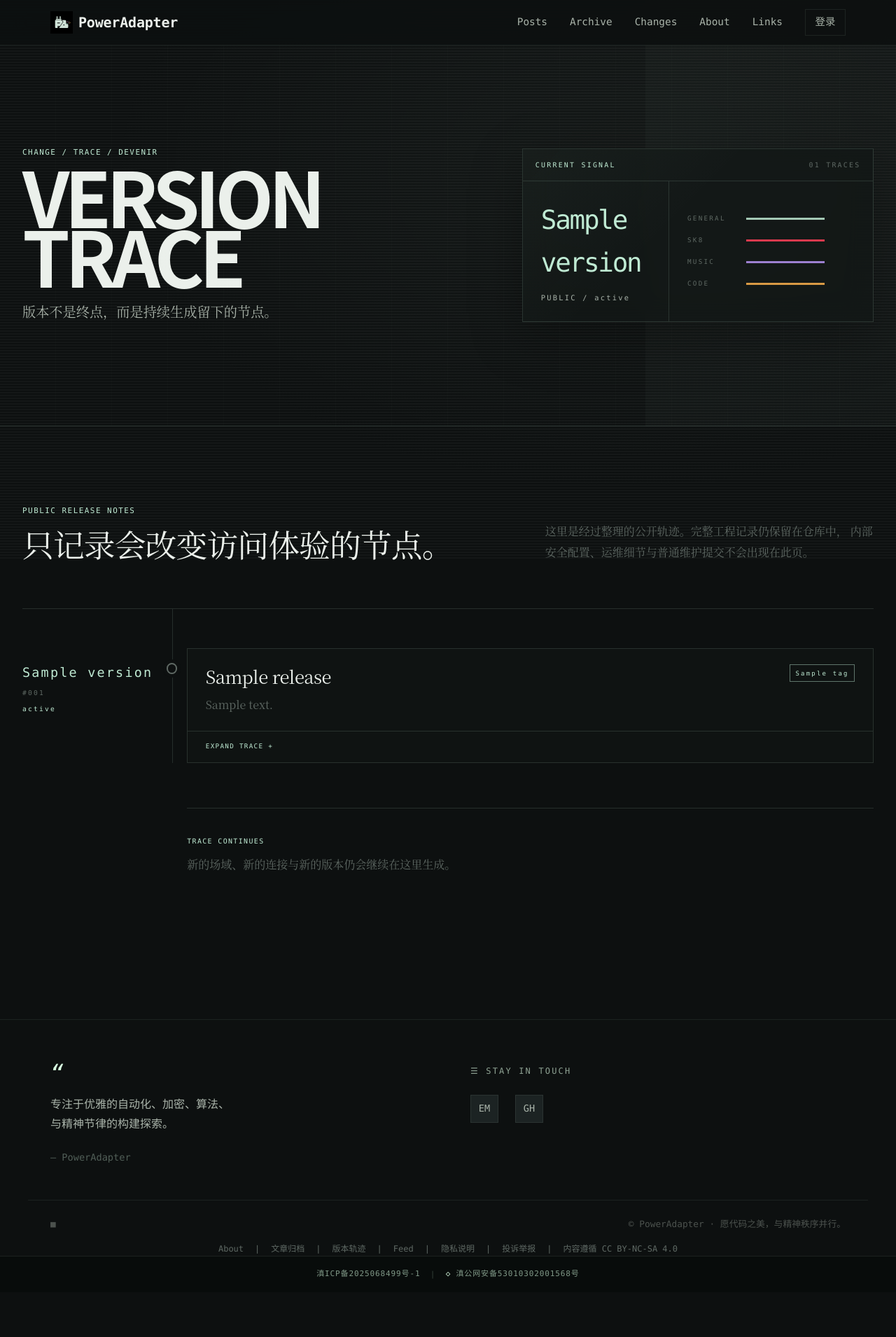
After one commit to se-veN714/PowerAdapterBlogs, a Django app: template themes/devenir/templates/pages/site/changelog.html in a window 1280 px wide. The commit adds this page. Shown: the whole page at 70% size. Run offline with Django 5.2, Linux system fonts and the light colour scheme; the template is opened without the code that fills it: most values are stand-ins (such as "Sample title", 1, 10 or a date in 2020); parts of the project's set-up code (start-up, migrations or seed data) failed here and were passed over; some web fonts are replaced.

Commit message:
feat: add public version trace

```diff
--- a/PowerAdapterBlogs/urls.py
+++ b/PowerAdapterBlogs/urls.py
@@ -29,6 +29,7 @@ from Blogs.views import IndexView
 from boards.amap_proxy import amap_service_proxy
 from config.views import (
     AboutView,
+    ChangelogView,
     LinkListView,
     PrivacyView,
     content_report_create,
@@ -69,6 +70,7 @@ urlpatterns = [
     # LinksPage
     path("links/", LinkListView.as_view(), name="links"),
     path("about/", AboutView.as_view(), name="about"),
+    path("changelog/", ChangelogView.as_view(), name="changelog"),
     path("privacy/", PrivacyView.as_view(), name="privacy"),
     path("reports/new/", content_report_create, name="report-create"),
     path("reports/<uuid:reference>/", content_report_status, name="report-status"),
--- /dev/null
+++ b/themes/devenir/static/css/changelog.css
@@ -0,0 +1,367 @@
+:root {
+    --trace-general: #bfead3;
+    --trace-sk8: #ff4058;
+    --trace-music: #b794f4;
+    --trace-code: #ffb24d;
+    --trace-line: rgba(191, 234, 211, 0.14);
+    --trace-panel: rgba(18, 23, 22, 0.76);
+}
+
+.changelog-shell {
+    width: min(calc(100% - 4rem), 1400px);
+    margin-inline: auto;
+}
+
+.changelog-kicker,
+.changelog-signal,
+.changelog-release__identity,
+.changelog-tags,
+.changelog-release__details summary,
+.changelog-end span {
+    font-family: var(--font-mono);
+    letter-spacing: 0.14em;
+}
+
+.changelog-kicker {
+    color: var(--trace-general);
+    font-size: 0.68rem;
+}
+
+.changelog-hero {
+    min-height: 34rem;
+    padding-top: 64px;
+    border-bottom: 1px solid var(--trace-line);
+    background:
+        linear-gradient(90deg, transparent 0 72%, rgba(191, 234, 211, 0.025) 72%),
+        repeating-linear-gradient(
+            90deg,
+            transparent 0,
+            transparent 79px,
+            rgba(191, 234, 211, 0.025) 80px
+        );
+}
+
+.changelog-hero__grid {
+    display: grid;
+    grid-template-columns: minmax(0, 1fr) minmax(26rem, 0.82fr);
+    align-items: center;
+    gap: clamp(3rem, 8vw, 9rem);
+    min-height: 34rem;
+    padding-block: 4.5rem;
+}
+
+.changelog-hero h1 {
+    margin: 0.65rem 0 1.25rem;
+    color: var(--text-primary);
+    font: 700 clamp(4rem, 8.5vw, 8.8rem) / 0.78 var(--font-sans);
+    letter-spacing: -0.065em;
+}
+
+.changelog-hero__lead {
+    max-width: 38rem;
+    color: var(--text-secondary);
+    font-family: var(--font-serif);
+    font-size: clamp(1rem, 1.5vw, 1.3rem);
+    font-weight: 400;
+    line-height: 1.9;
+}
+
+.changelog-signal {
+    border: 1px solid var(--trace-line);
+    background:
+        linear-gradient(135deg, rgba(191, 234, 211, 0.035), transparent 44%),
+        var(--trace-panel);
+    box-shadow: 0 22px 70px rgba(0, 0, 0, 0.28);
+    backdrop-filter: blur(18px);
+    -webkit-backdrop-filter: blur(18px);
+}
+
+.changelog-signal__header {
+    display: flex;
+    justify-content: space-between;
+    gap: 1rem;
+    padding: 0.9rem 1.1rem;
+    border-bottom: 1px solid var(--trace-line);
+    color: var(--trace-general);
+    font-size: 0.62rem;
+}
+
+.changelog-signal__header span:last-child { color: var(--text-tertiary); }
+
+.changelog-signal__body {
+    display: grid;
+    grid-template-columns: minmax(10rem, 0.72fr) 1fr;
+}
+
+.changelog-signal__body > div {
+    display: grid;
+    align-content: center;
+    gap: 0.75rem;
+    min-height: 12rem;
+    padding: 1.6rem;
+    border-right: 1px solid var(--trace-line);
+}
+
+.changelog-signal__body strong {
+    color: var(--trace-general);
+    font-size: clamp(1.5rem, 3vw, 2.35rem);
+    font-weight: 400;
+    letter-spacing: -0.06em;
+}
+
+.changelog-signal__body > div span {
+    color: var(--text-secondary);
+    font-size: 0.65rem;
+}
+
+.changelog-signal ul {
+    display: grid;
+    align-content: center;
+    gap: 1rem;
+    margin: 0;
+    padding: 1.6rem;
+    list-style: none;
+}
+
+.changelog-signal li {
+    --signal-color: var(--trace-general);
+    display: grid;
+    grid-template-columns: 4.5rem 1fr;
+    align-items: center;
+    gap: 0.75rem;
+    color: var(--text-tertiary);
+    font-size: 0.58rem;
+}
+
+.changelog-signal li.is-sk8 { --signal-color: var(--trace-sk8); }
+.changelog-signal li.is-music { --signal-color: var(--trace-music); }
+.changelog-signal li.is-code { --signal-color: var(--trace-code); }
+.changelog-signal li i {
+    height: 3px;
+    background: linear-gradient(90deg, var(--signal-color) 0 72%, transparent 72%);
+    opacity: 0.84;
+}
+
+.changelog-page { padding-block: 5rem 7rem; }
+
+.changelog-intro {
+    display: grid;
+    grid-template-columns: minmax(0, 0.8fr) minmax(20rem, 0.55fr);
+    justify-content: space-between;
+    gap: 4rem;
+    padding-bottom: 4rem;
+    border-bottom: 1px solid var(--trace-line);
+}
+
+.changelog-intro h2 {
+    max-width: 42rem;
+    margin-top: 0.65rem;
+    color: var(--text-primary);
+    font: 400 clamp(1.8rem, 3.5vw, 3.5rem) / 1.25 var(--font-serif);
+}
+
+.changelog-intro > p {
+    align-self: end;
+    color: var(--text-tertiary);
+    font-family: var(--font-serif);
+    line-height: 1.9;
+}
+
+.changelog-timeline {
+    position: relative;
+    display: grid;
+    gap: 1rem;
+    margin: 0;
+    padding: 3.5rem 0 0;
+    list-style: none;
+}
+
+.changelog-timeline::before {
+    content: '';
+    position: absolute;
+    top: 0;
+    bottom: 0;
+    left: 13.35rem;
+    width: 1px;
+    background: var(--trace-line);
+}
+
+.changelog-release {
+    display: grid;
+    grid-template-columns: 12rem 2.7rem minmax(0, 1fr);
+    align-items: start;
+}
+
+.changelog-release__identity {
+    display: grid;
+    gap: 0.45rem;
+    padding-top: 1.25rem;
+}
+
+.changelog-release__identity time {
+    color: var(--trace-general);
+    font-size: 1.15rem;
+}
+
+.changelog-release__identity span,
+.changelog-release__identity b {
+    color: var(--text-tertiary);
+    font-size: 0.6rem;
+    font-weight: 400;
+}
+
+.changelog-release__identity b { color: var(--trace-general); }
+
+.changelog-release__node {
+    position: relative;
+    z-index: 2;
+    width: 0.95rem;
+    height: 0.95rem;
+    margin: 1.35rem auto 0;
+    border: 2px solid var(--text-tertiary);
+    border-radius: 50%;
+    background: var(--bg-primary);
+    box-shadow: 0 0 0 5px var(--bg-primary);
+}
+
+.changelog-release.is-current .changelog-release__node {
+    border-color: var(--trace-general);
+    box-shadow: 0 0 0 5px var(--bg-primary), 0 0 14px rgba(191, 234, 211, 0.35);
+}
+
+.changelog-release__card {
+    min-width: 0;
+    border: 1px solid var(--trace-line);
+    background: rgba(18, 23, 22, 0.58);
+}
+
+.changelog-release.is-current .changelog-release__card {
+    border-color: rgba(191, 234, 211, 0.34);
+    background:
+        linear-gradient(90deg, rgba(191, 234, 211, 0.035), transparent 38%),
+        rgba(18, 23, 22, 0.72);
+}
+
+.changelog-release__summary {
+    display: grid;
+    grid-template-columns: minmax(0, 1fr) auto;
+    gap: 2rem;
+    padding: 1.4rem 1.6rem;
+}
+
+.changelog-release__summary h3 {
+    margin: 0 0 0.5rem;
+    color: var(--text-primary);
+    font: 400 clamp(1.2rem, 2vw, 1.7rem) / 1.4 var(--font-serif);
+}
+
+.changelog-release__summary p {
+    max-width: 58rem;
+    color: var(--text-tertiary);
+    font-family: var(--font-serif);
+    line-height: 1.8;
+}
+
+.changelog-tags {
+    display: flex;
+    flex-wrap: wrap;
+    align-content: start;
+    justify-content: flex-end;
+    gap: 0.45rem;
+    margin: 0;
+    padding: 0;
+    list-style: none;
+}
+
+.changelog-tag {
+    --tag-color: var(--trace-general);
+    padding: 0.28rem 0.48rem;
+    border: 1px solid color-mix(in srgb, var(--tag-color) 46%, transparent);
+    color: var(--tag-color);
+    font-size: 0.56rem;
+}
+
+.changelog-tag--sk8 { --tag-color: var(--trace-sk8); }
+.changelog-tag--music { --tag-color: var(--trace-music); }
+.changelog-tag--code { --tag-color: var(--trace-code); }
+
+.changelog-release__details {
+    border-top: 1px solid var(--trace-line);
+}
+
+.changelog-release__details summary {
+    min-height: 44px;
+    padding: 0.85rem 1.6rem;
+    color: var(--trace-general);
+    font-size: 0.58rem;
+    cursor: pointer;
+    list-style: none;
+}
+
+.changelog-release__details summary::-webkit-details-marker { display: none; }
+.changelog-release__details summary::after { content: ' +'; }
+.changelog-release__details[open] summary::after { content: ' −'; }
+.changelog-release__details summary:hover { background: rgba(191, 234, 211, 0.035); }
+
+.changelog-release__details ul {
+    display: grid;
+    gap: 0.65rem;
+    margin: 0;
+    padding: 0 1.6rem 1.4rem 2.8rem;
+    color: var(--text-secondary);
+    font-family: var(--font-serif);
+    line-height: 1.75;
+}
+
+.changelog-end {
+    margin: 4rem 0 0 14.7rem;
+    padding: 2rem 0;
+    border-top: 1px solid var(--trace-line);
+}
+
+.changelog-end span { color: var(--trace-general); font-size: 0.62rem; }
+.changelog-end p { margin-top: 0.6rem; color: var(--text-tertiary); font-family: var(--font-serif); }
+
+@media (max-width: 980px) {
+    .changelog-hero__grid { grid-template-columns: 1fr; gap: 3rem; }
+    .changelog-hero h1 { font-size: clamp(4rem, 14vw, 7rem); }
+    .changelog-intro { grid-template-columns: 1fr; gap: 1.5rem; }
+    .changelog-timeline::before { left: 1.3rem; }
+    .changelog-release { grid-template-columns: 2.7rem minmax(0, 1fr); }
+    .changelog-release__identity {
+        grid-column: 2;
+        grid-row: 1;
+        grid-template-columns: auto auto 1fr;
+        align-items: baseline;
+        gap: 0.75rem;
+        padding: 0 0 0.7rem;
+    }
+    .changelog-release__node { grid-column: 1; grid-row: 1 / span 2; }
+    .changelog-release__card { grid-column: 2; grid-row: 2; }
+    .changelog-end { margin-left: 2.7rem; }
+}
+
+@media (max-width: 620px) {
+    .changelog-shell { width: min(calc(100% - 2rem), 1400px); }
+    .changelog-hero__grid { padding-block: 4rem 3rem; }
+    .changelog-hero h1 { font-size: clamp(3.25rem, 19vw, 5.4rem); }
+    .changelog-signal__body { grid-template-columns: 1fr; }
+    .changelog-signal__body > div {
+        min-height: auto;
+        border-right: 0;
+        border-bottom: 1px solid var(--trace-line);
+    }
+    .changelog-page { padding-block: 3.5rem 5rem; }
+    .changelog-intro { padding-bottom: 3rem; }
+    .changelog-timeline { padding-top: 2.5rem; }
+    .changelog-release__summary { grid-template-columns: 1fr; gap: 1rem; padding: 1.15rem; }
+    .changelog-tags { justify-content: flex-start; }
+    .changelog-release__details summary { padding-inline: 1.15rem; }
+    .changelog-release__details ul { padding: 0 1.15rem 1.15rem 2.3rem; }
+    .changelog-release__identity { grid-template-columns: 1fr auto; }
+    .changelog-release__identity b { grid-column: 1 / -1; }
+}
+
+@media (prefers-reduced-motion: reduce) {
+    .changelog-release__details summary { scroll-behavior: auto; }
+}
--- a/themes/devenir/templates/base.html
+++ b/themes/devenir/templates/base.html
@@ -387,6 +387,11 @@
         }
         @media (max-width: 768px) {
             .container { padding: 0 1.25rem; }
+            .footer-legal {
+                flex-wrap: wrap;
+                gap: 0.5rem 0.75rem;
+                padding-inline: 1rem;
+            }
         }
     </style>
 </head>
@@ -407,6 +412,7 @@
         <nav class="nav">
             <a href="{% url 'Blogs:post_list' %}" class="{% if '/posts' in request.path %}active{% endif %}">Posts</a>
             <a href="{% url 'Blogs:post_archive' %}" class="{% if '/archive/' in request.path %}active{% endif %}">Archive</a>
+            <a href="{% url 'changelog' %}" class="{% if request.path == '/changelog/' %}active{% endif %}">Changes</a>
             <a href="{% url 'about' %}" class="{% if request.path == '/about/' %}active{% endif %}">About</a>
             <a href="{% url 'links' %}" class="{% if '/links' in request.path %}active{% endif %}">Links</a>
             <div class="nav-buttons">
@@ -478,6 +484,7 @@
     <nav class="sidebar-nav">
         <a href="{% url 'Blogs:post_list' %}">Posts</a>
         <a href="{% url 'Blogs:post_archive' %}">Archive</a>
+        <a href="{% url 'changelog' %}" class="{% if request.path == '/changelog/' %}active{% endif %}">Changes</a>
         <a href="{% url 'about' %}">About</a>
         <a href="{% url 'links' %}">Links</a>
         {% if user.is_authenticated %}
@@ -567,6 +574,8 @@
         <span>|</span>
         <a href="{% url 'Blogs:post_archive' %}">文章归档</a>
         <span>|</span>
+        <a href="{% url 'changelog' %}">版本轨迹</a>
+        <span>|</span>
         <a href="{% url 'feed' %}">Feed</a>
         <span>|</span>
         <a href="{% url 'privacy' %}">隐私说明</a>
--- /dev/null
+++ b/themes/devenir/templates/pages/site/changelog.html
@@ -0,0 +1,96 @@
+{% extends 'base.html' %}
+{% load static %}
+
+{% block title %}Version Trace · PowerAdapter{% endblock %}
+{% block meta_description %}PowerAdapter 的公开版本轨迹：记录影响访客体验的站点、滑板、音乐与代码板块迭代。{% endblock %}
+{% block og_title %}Version Trace · PowerAdapter{% endblock %}
+{% block og_description %}版本不是终点，而是持续生成留下的节点。{% endblock %}
+{% block mathjax %}{% endblock %}
+{% block head_script %}{% endblock %}
+{% block extra_css %}<link rel="stylesheet" href="{% static 'css/changelog.css' %}?v=20260830.1">{% endblock %}
+
+{% block hero %}
+<section class="changelog-hero">
+    <div class="changelog-shell changelog-hero__grid">
+        <div class="changelog-hero__copy">
+            <p class="changelog-kicker">CHANGE / TRACE / DEVENIR</p>
+            <h1>VERSION<br>TRACE</h1>
+            <p class="changelog-hero__lead">版本不是终点，而是持续生成留下的节点。</p>
+        </div>
+
+        <aside class="changelog-signal" aria-label="当前公开版本">
+            <div class="changelog-signal__header">
+                <span>CURRENT SIGNAL</span>
+                <span>{{ release_count|stringformat:"02d" }} TRACES</span>
+            </div>
+            <div class="changelog-signal__body">
+                <div>
+                    <strong>{{ current_release.version }}</strong>
+                    <span>PUBLIC / {{ current_release.status }}</span>
+                </div>
+                <ul aria-label="场域信号">
+                    <li class="is-general"><span>GENERAL</span><i></i></li>
+                    <li class="is-sk8"><span>SK8</span><i></i></li>
+                    <li class="is-music"><span>MUSIC</span><i></i></li>
+                    <li class="is-code"><span>CODE</span><i></i></li>
+                </ul>
+            </div>
+        </aside>
+    </div>
+</section>
+{% endblock %}
+
+{% block content %}
+<article class="changelog-page changelog-shell">
+    <header class="changelog-intro">
+        <div>
+            <p class="changelog-kicker">PUBLIC RELEASE NOTES</p>
+            <h2>只记录会改变访问体验的节点。</h2>
+        </div>
+        <p>
+            这里是经过整理的公开轨迹。完整工程记录仍保留在仓库中，
+            内部安全配置、运维细节与普通维护提交不会出现在此页。
+        </p>
+    </header>
+
+    <ol class="changelog-timeline" aria-label="公开版本轨迹">
+        {% for release in releases %}
+        <li class="changelog-release{% if release.status == 'CURRENT' %} is-current{% endif %}">
+            <div class="changelog-release__identity">
+                <time datetime="{{ release.date }}">{{ release.version }}</time>
+                <span>#{{ forloop.revcounter|stringformat:"03d" }}</span>
+                <b>{{ release.status }}</b>
+            </div>
+
+            <span class="changelog-release__node" aria-hidden="true"></span>
+
+            <section class="changelog-release__card">
+                <div class="changelog-release__summary">
+                    <div>
+                        <h3>{{ release.title }}</h3>
+                        <p>{{ release.summary }}</p>
+                    </div>
+                    <ul class="changelog-tags" aria-label="涉及板块">
+                        {% for tag in release.tags %}
+                        <li class="changelog-tag changelog-tag--{{ tag|lower }}">{{ tag }}</li>
+                        {% endfor %}
+                    </ul>
+                </div>
+
+                <details class="changelog-release__details">
+                    <summary>EXPAND TRACE</summary>
+                    <ul>
+                        {% for detail in release.details %}<li>{{ detail }}</li>{% endfor %}
+                    </ul>
+                </details>
+            </section>
+        </li>
+        {% endfor %}
+    </ol>
+
+    <footer class="changelog-end" aria-label="轨迹结束">
+        <span>TRACE CONTINUES</span>
+        <p>新的场域、新的连接与新的版本仍会继续在这里生成。</p>
+    </footer>
+</article>
+{% endblock %}
```
Also changed, not shown: config/DEVELOPMENT.md (+6 -1 lines), config/data/public_changelog.json (added, +83 -0 lines), config/public_changelog.py (added, +117 -0 lines), config/tests.py (+17 -0 lines), config/views.py (+17 -0 lines).
